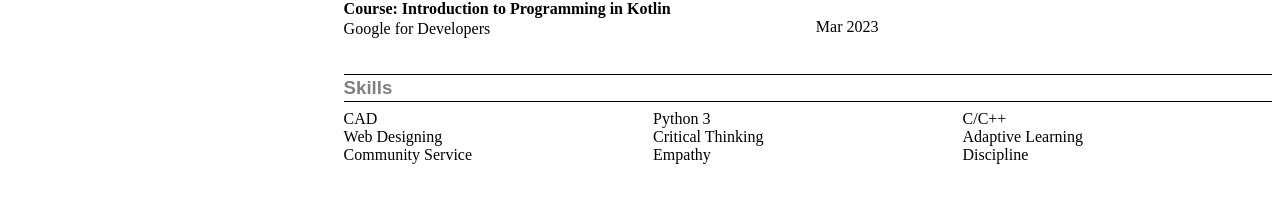
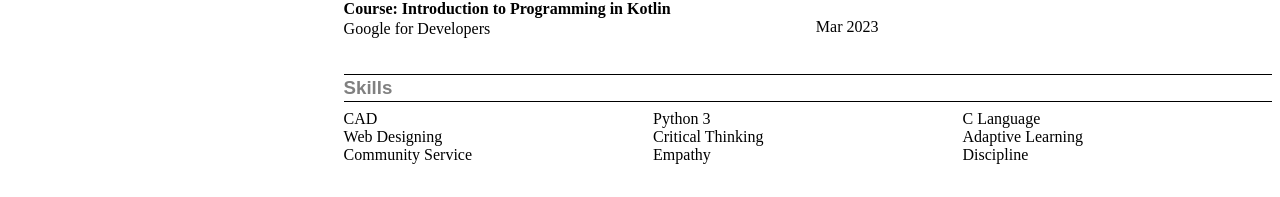
Before and after one commit to amalbenny/amalbenny.github.io, a Jekyll site: the page assets/documents/resume.html, which Jekyll copies as it is, in a window 1280 px wide. Shown: the part 1472-1669 px from the top of the page. Built offline with Jekyll 4.4.1, drawn with Linux system fonts in a browser that asks for light colours.

Commit message:
Update C/C++ to C Language in resume

```diff
--- a/assets/documents/resume.html
+++ b/assets/documents/resume.html
@@ -166,7 +166,7 @@
 			<div class="grid-list-wrapper-3">
 				<div class="grid-list">CAD</div>
 				<div class="grid-list">Python 3</div>
-				<div class="grid-list">C/C++</div>
+				<div class="grid-list">C Language</div>
 				<div class="grid-list">Web Designing</div>
 				<div class="grid-list">Critical Thinking</div>
 				<div class="grid-list">Adaptive Learning</div>
```
